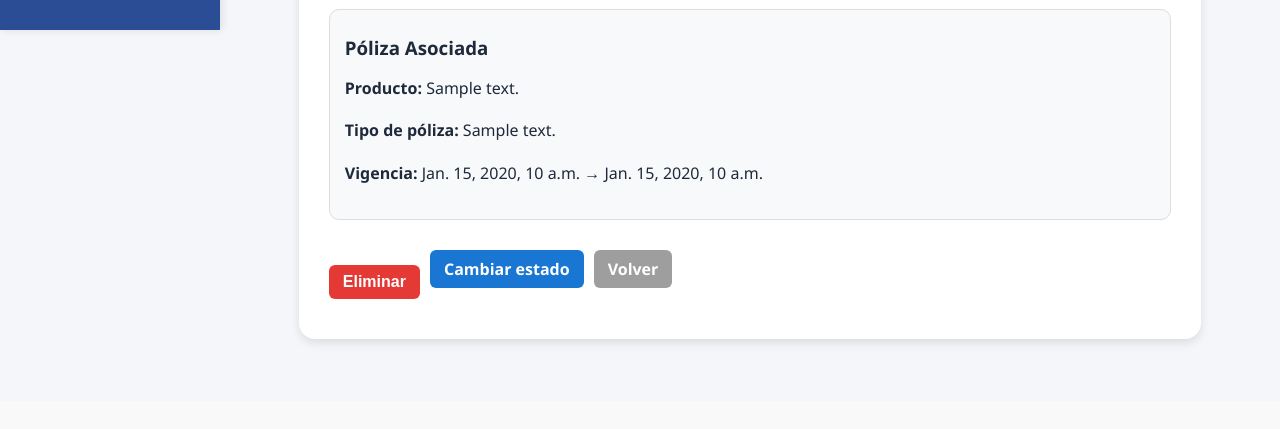
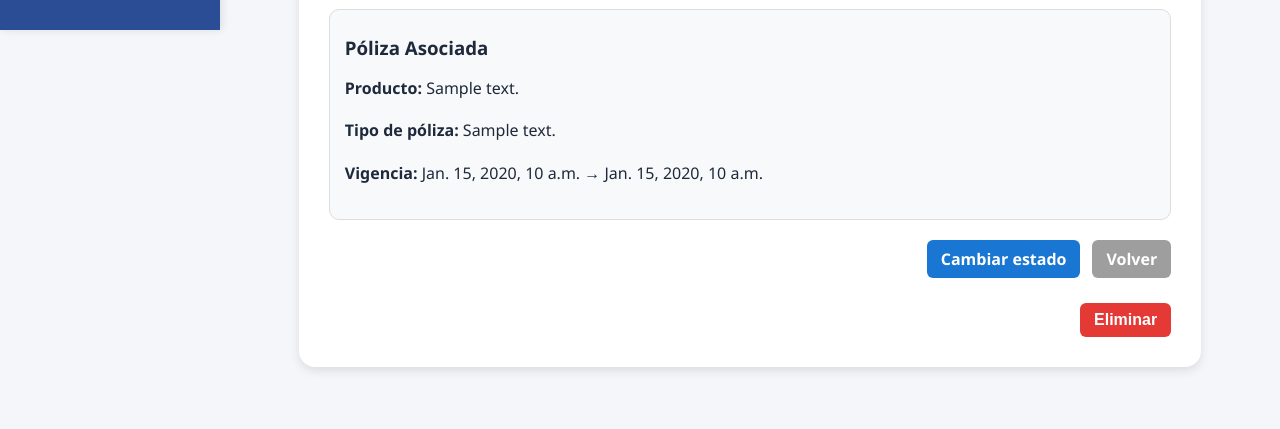
Before and after one commit to Miguearisti14/CRM_ASEGURADORA, a Django app: template CRM_Aseguradoras/CRM/templates/reclamacion_detalle.html in a window 1280 px wide. Shown: the part 770-1199 px from the top of the page. Before the commit the page ends 1115 px from the top, so only its background shows below. Run offline with Django 5.2, Linux system fonts and the light colour scheme; data comes from the database, SQL or seed files in the repository; both versions use the stored data as it was after the commit; the template is opened without the code that fills it: values that come from a table or form of the project are taken from there, most other values are stand-ins (such as "Sample title", 1, 10 or a date in 2020).

Commit message:
Reclamaciones completado

```diff
--- a/CRM_Aseguradoras/CRM/templates/reclamacion_detalle.html
+++ b/CRM_Aseguradoras/CRM/templates/reclamacion_detalle.html
@@ -46,19 +46,24 @@
         {% endif %}
 
         <!-- 🔧 Acciones -->
-        <div class="acciones-polizas">
+
+        <div class="acciones-formulario">
+                <a href="{% url 'cambiar_estado_reclamacion' reclamacion.id %}" class="btn-guardar">
+                    Cambiar estado
+                </a>
+
+                <a href="{% url 'reclamaciones' %}" class="btn-cancelar">Volver</a>
+            </div>
+
             <form method="POST" action="{% url 'eliminar_reclamacion' reclamacion.id %}"
                   onsubmit="return confirm('¿Seguro que deseas eliminar esta reclamación?')">
                 {% csrf_token %}
-                <button type="submit" class="btn-eliminar">Eliminar</button>
+                <div class="acciones-formulario eliminar">
+                    <button type="submit" class="btn-eliminar">Eliminar</button>
+                </div>
             </form>
 
-            <a href="{% url 'cambiar_estado_reclamacion' reclamacion.id %}" class="btn-guardar">
-                Cambiar estado
-            </a>
 
-            <a href="{% url 'reclamaciones' %}" class="btn-cancelar">Volver</a>
-        </div>
     </div>
 </section>
 {% endblock %}
```
Also changed, not shown: CRM_Aseguradoras/db.sqlite3.
